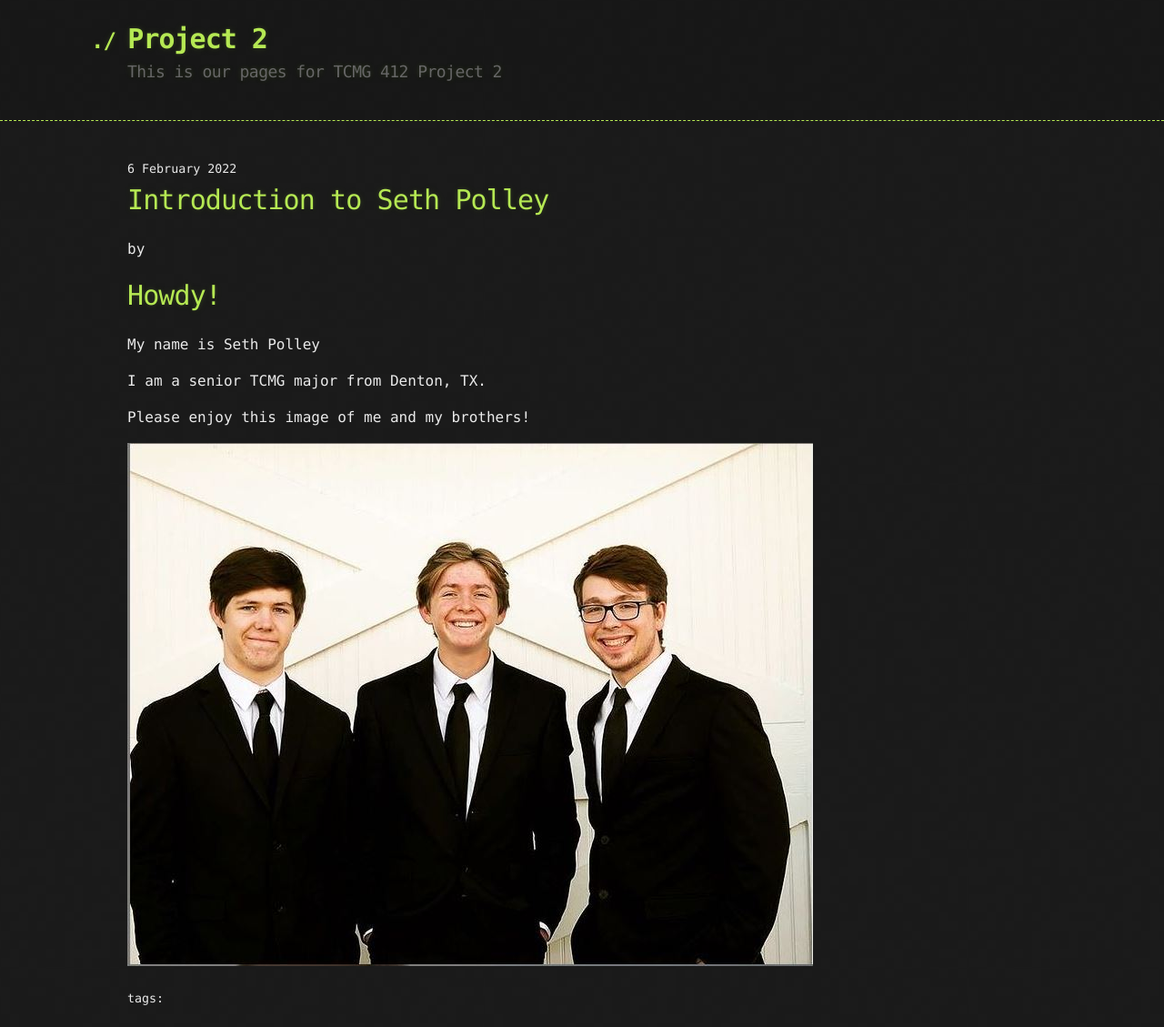
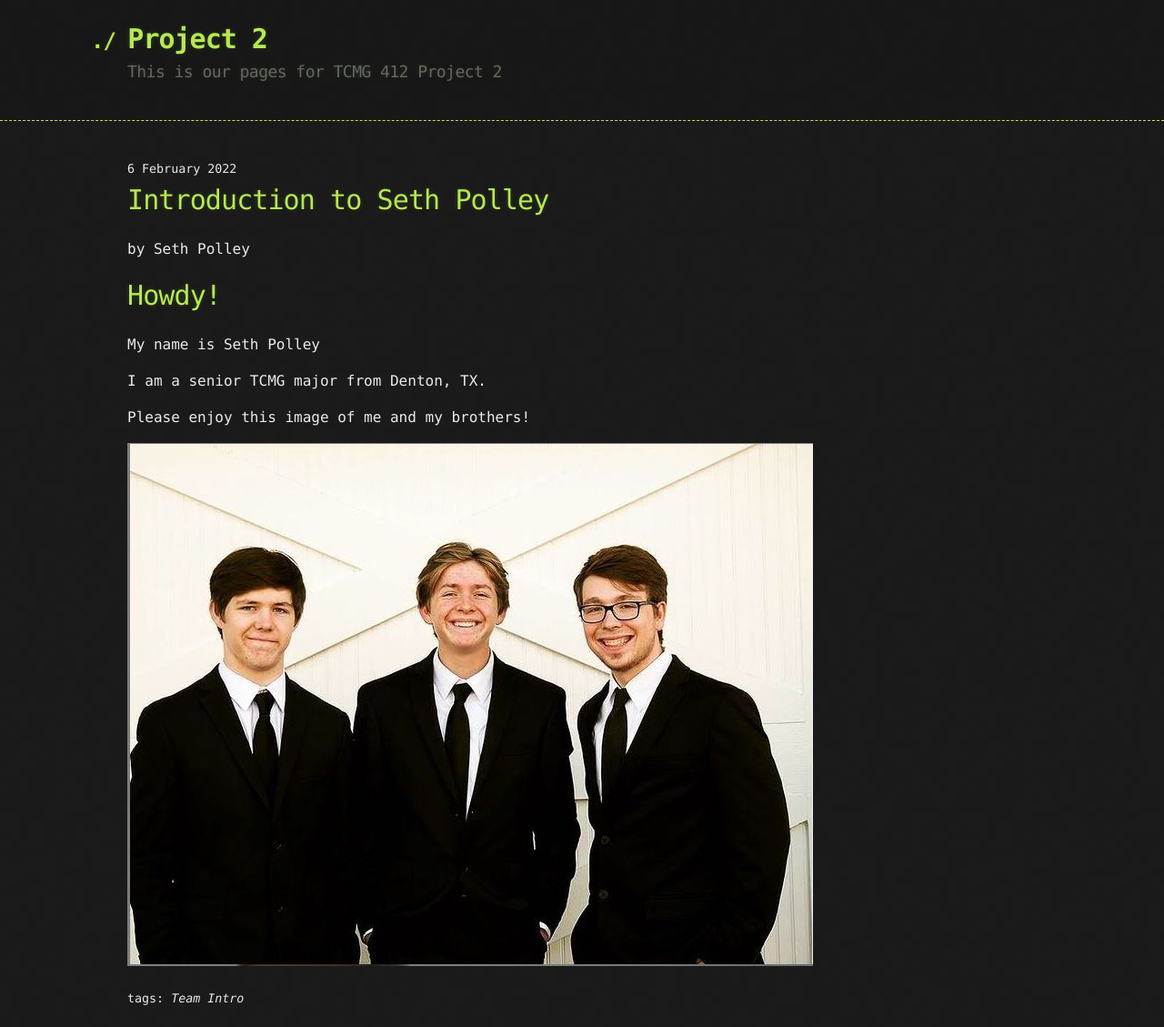
Before and after one commit to Spring22TCMG412Group4/Project2, a Jekyll site: the page built from _posts/2022-02-06-SethPolley.md, in a window 1280 px wide. Shown: the whole page at 91% size. Built offline with Jekyll 4.4.1, drawn with Linux system fonts in a browser that asks for light colours.

Commit message:
Update 2022-02-06-SethPolley.md

```diff
--- a/_posts/2022-02-06-SethPolley.md
+++ b/_posts/2022-02-06-SethPolley.md
@@ -1,6 +1,8 @@
 ---
 layout: post
 title: "Introduction to Seth Polley"
+author: Seth Polley
+tag: Team Intro
 ---
 
 # Howdy!
```
